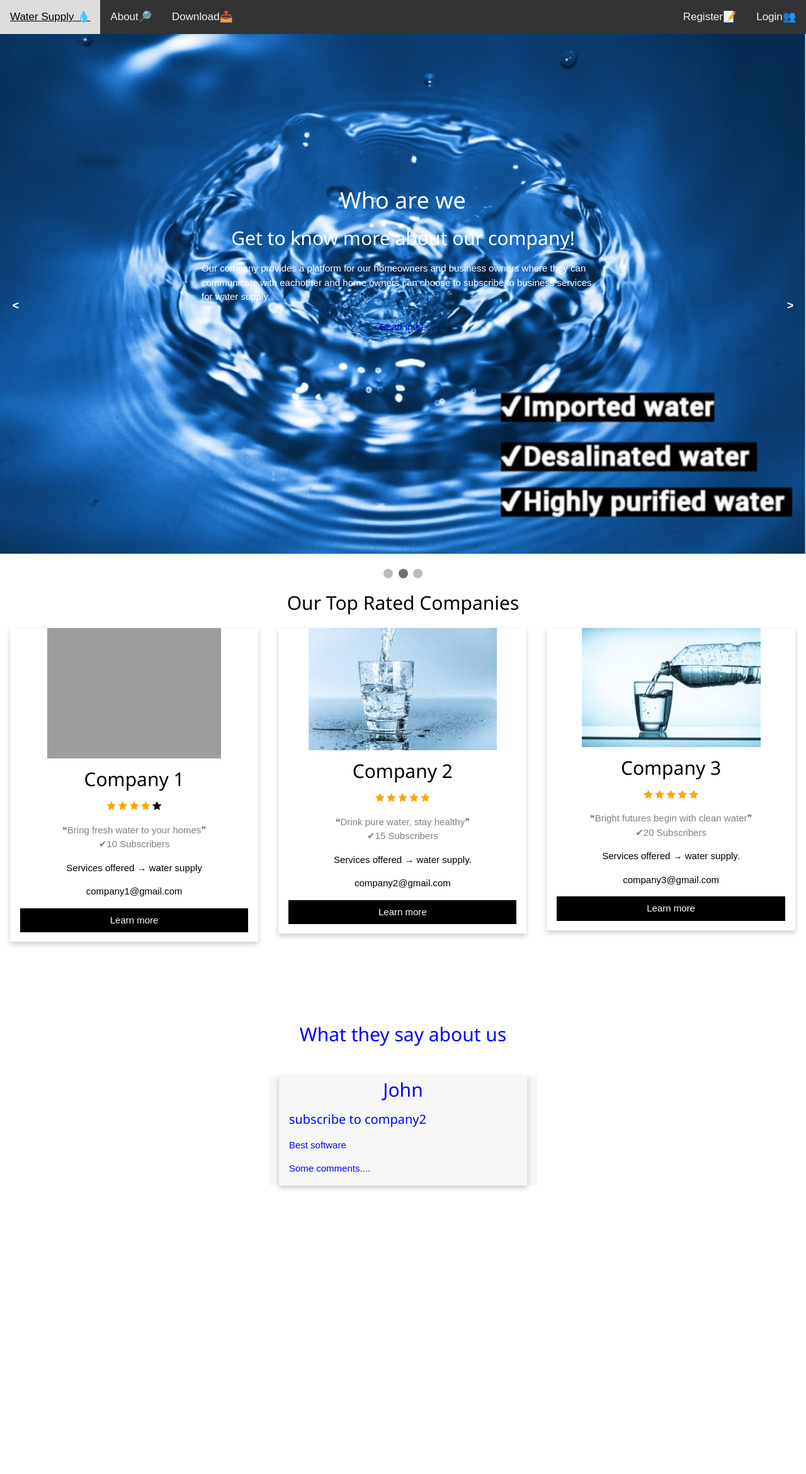
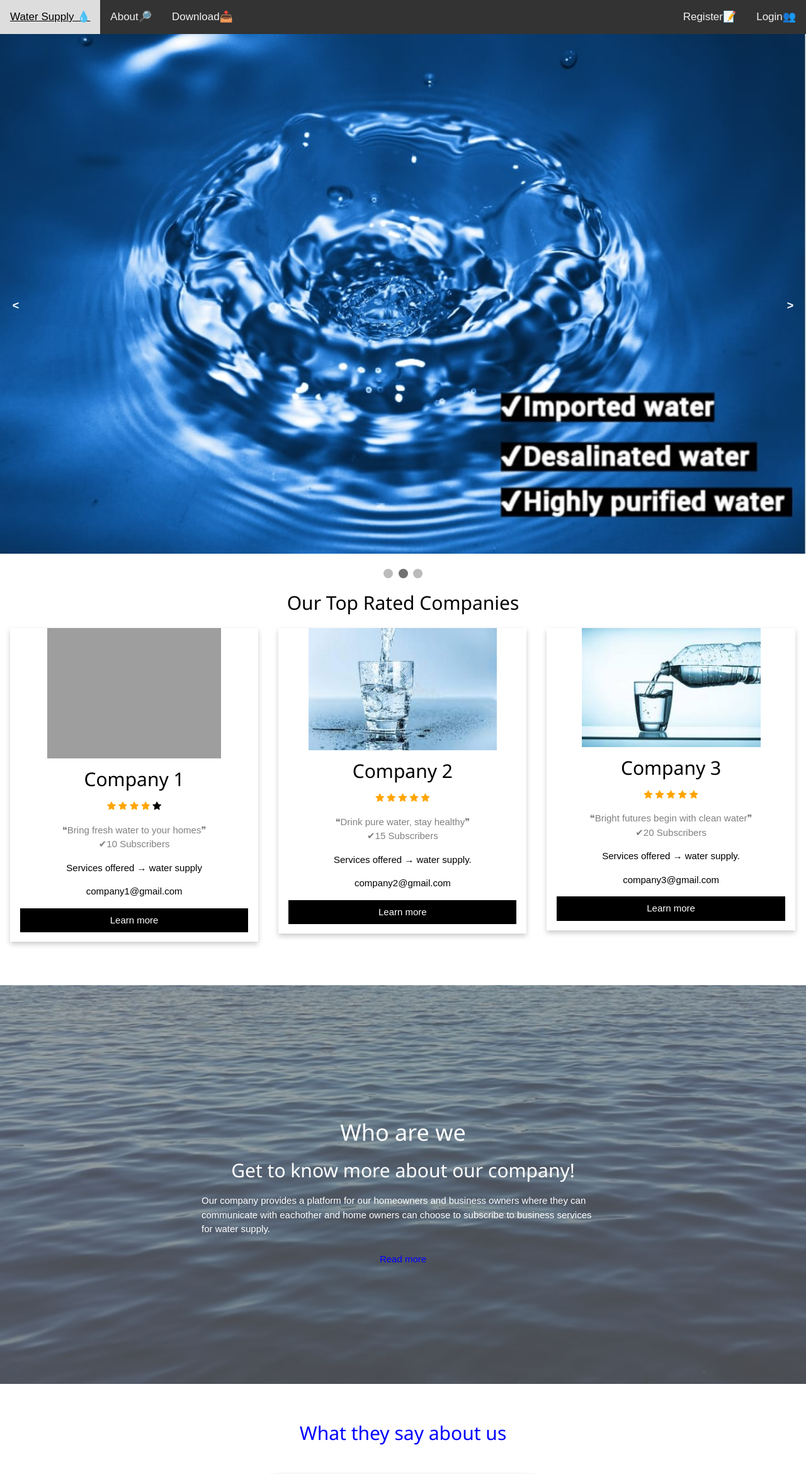
Before and after one commit to limminxian/fypwatersupplyweb, a PHP site: page / in a window 1280 px wide. Shown: the top 2340 px of the page at 63% size. Before the commit the page ends 1889 px from the top, so only its background shows below. Run offline with PHP 8.4, Linux system fonts and the light colour scheme; data that the repository does not hold is empty; some libraries are stand-ins or nearby versions; grey boxes are pictures that could not be loaded.

Commit message:
Update index.php

```diff
--- a/index.php
+++ b/index.php
@@ -117,6 +117,8 @@ $(function(){
 <br>
 <br>
 
+  <div class="aboutContainer">
+  <img src="img/homeAboutBack.jpg" style="width:100%;" class="about">
   <div class="text-block">
     <h1>Who are we</h1>
     <h2>Get to know more about our company!</h2>
```
